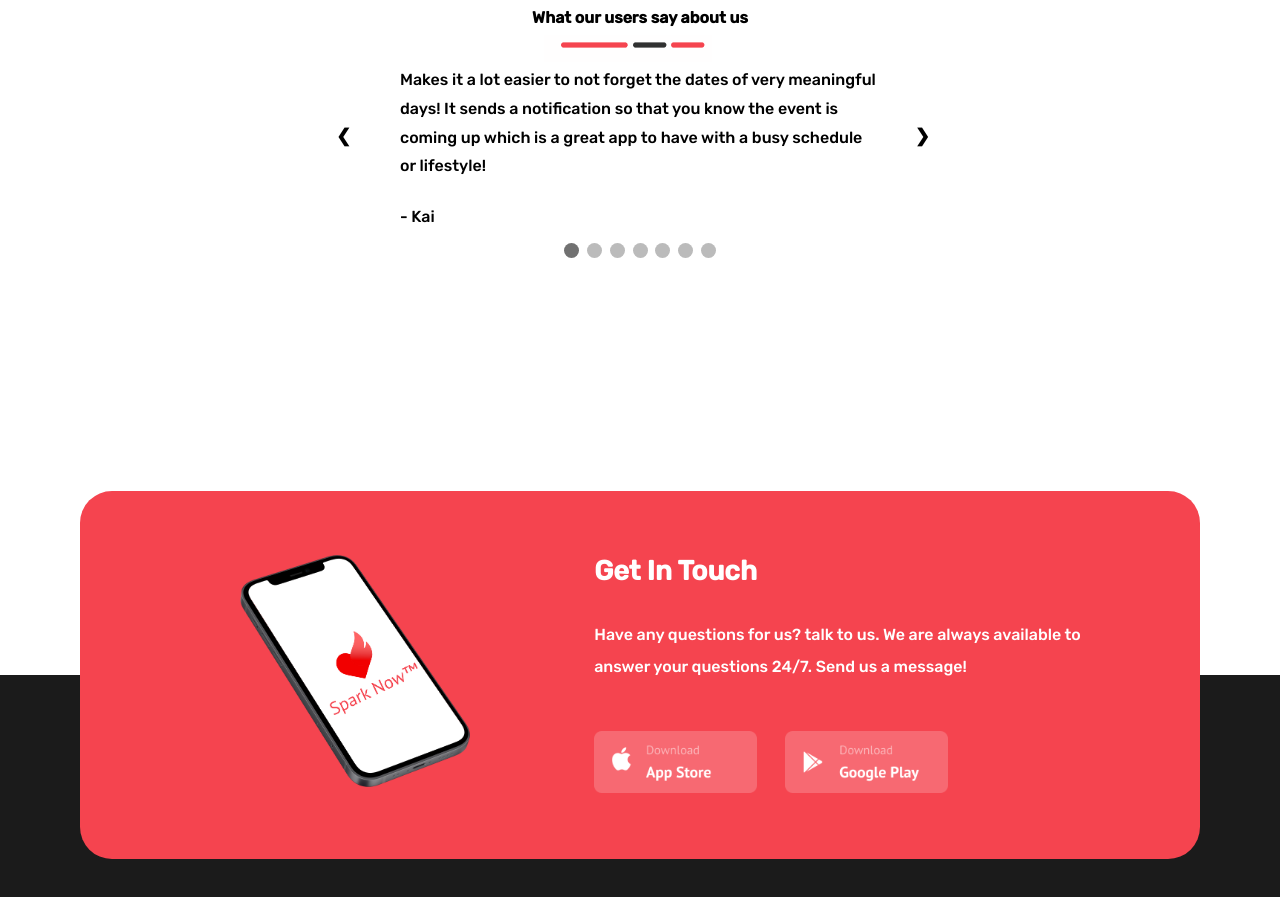
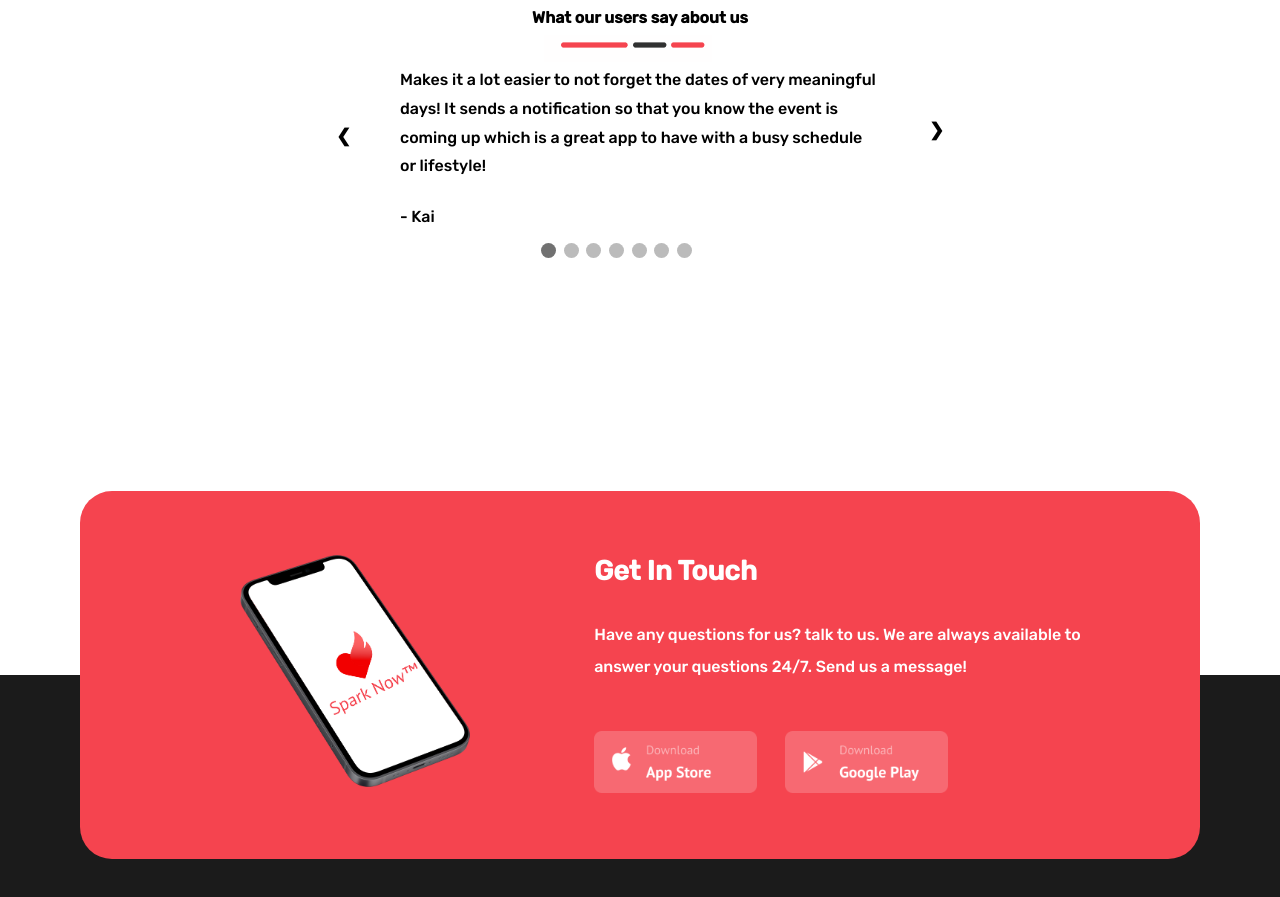
Before and after one commit to Anyitechs/spark_now, a website: page index.html in a window 1280 px wide. Shown: the part 3299-4196 px from the top of the page. Drawn offline with nearby package versions, Linux system fonts and the light colour scheme.

```diff
--- a/sass/main.scss
+++ b/sass/main.scss
@@ -367,7 +367,9 @@
         }
 
         .next {
-            left: 53rem;
+            float: right;
+            left: -20rem;
+            // left: 53rem;
             border-radius: 3px 0 0 3px;
         }
 
```
Also changed, not shown: css/style.css.
